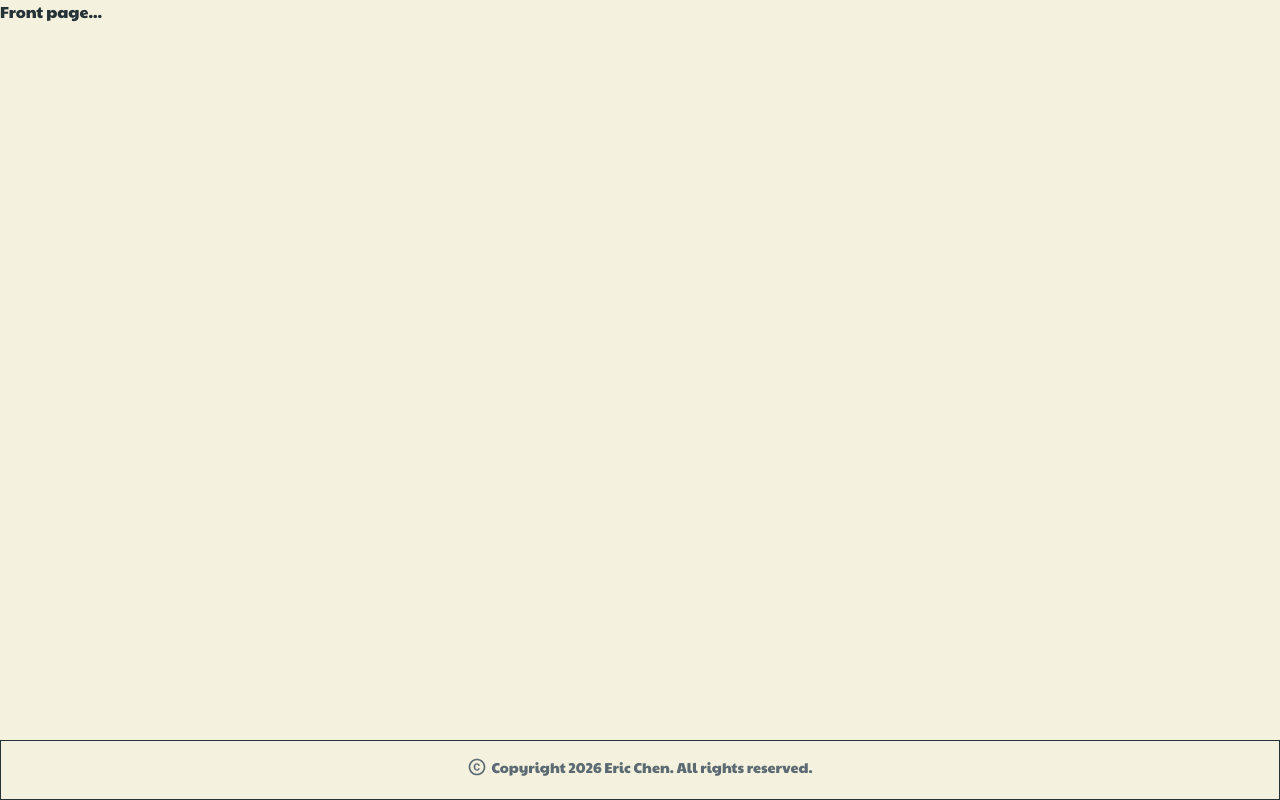
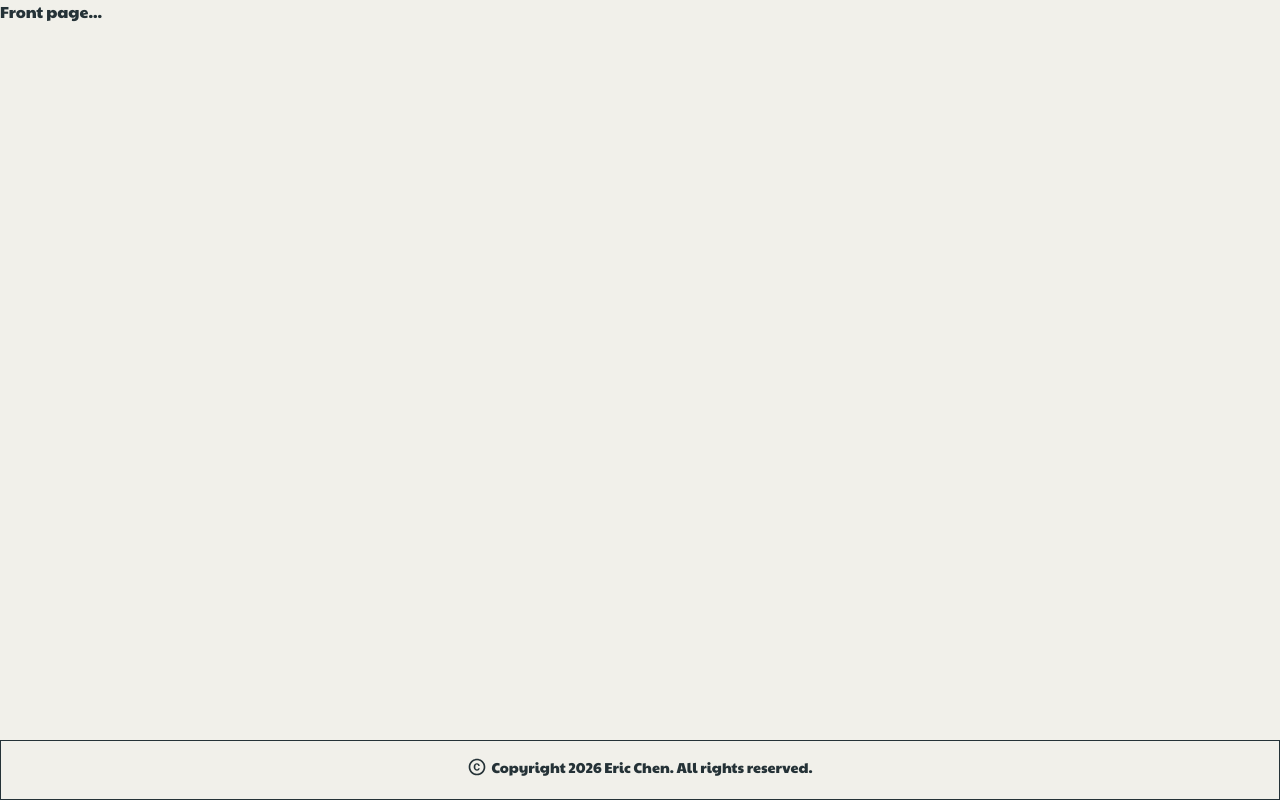
Before and after one commit to EricChen-01/ericgchen.com, a React (Create React App) app: page /portfolio in a window 1280 px wide. Built offline with nearby package versions, Linux system fonts and the light colour scheme.

Commit message:
fixed portfolio theme

```diff
--- a/src/themes/PortfolioTheme.js
+++ b/src/themes/PortfolioTheme.js
@@ -4,7 +4,7 @@ import { createTheme } from '@mui/material/styles';
 const portfolioTheme = createTheme({
   palette: {
     background: {
-      default: '#F4F1DE',   // light creamy background
+      default: '#F1F0EA',   // light parchment background
       paper: '#FFFFFF',     // default paper
     },
     primary: {
@@ -13,10 +13,10 @@ const portfolioTheme = createTheme({
     },
     secondary: {
       main: '#5C6B73',      // muted blue-gray
-      contrastText: '#F4F1DE',
+      contrastText: '#F1F0EA',
     },
     text: {
-      primary: '#253237',   // deep charcoal
+      primary: '#253237',   // deep charcoal // Default Typograpy Color
       secondary: '#5C6B73', // muted gray
     },
   },
@@ -25,20 +25,16 @@ const portfolioTheme = createTheme({
     h1: {
       fontSize: '3.5rem',
       fontWeight: 600,
-      color: '#253237',
     },
     h2: {
       fontSize: '2rem',
       fontWeight: 600,
-      color: '#253237',
     },
     body1: {
       fontSize: '1rem',
-      color: '#253237',
     },
     body2: {
       fontSize: '0.9rem',
-      color: '#5C6B73',
     },
   },
 });
```
